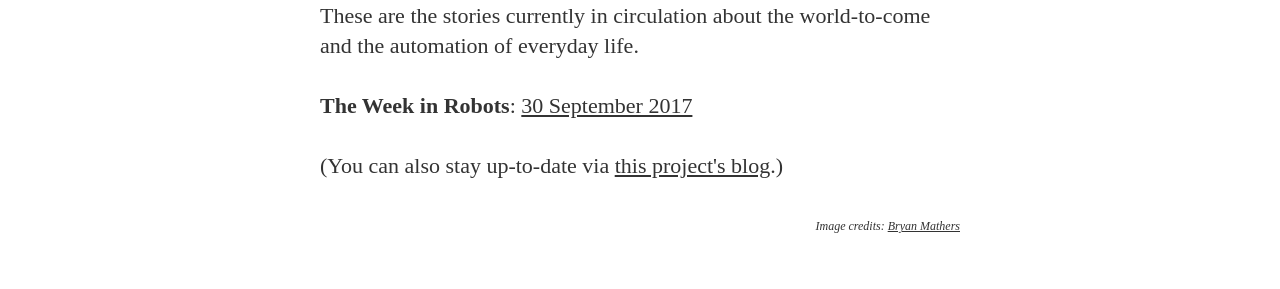
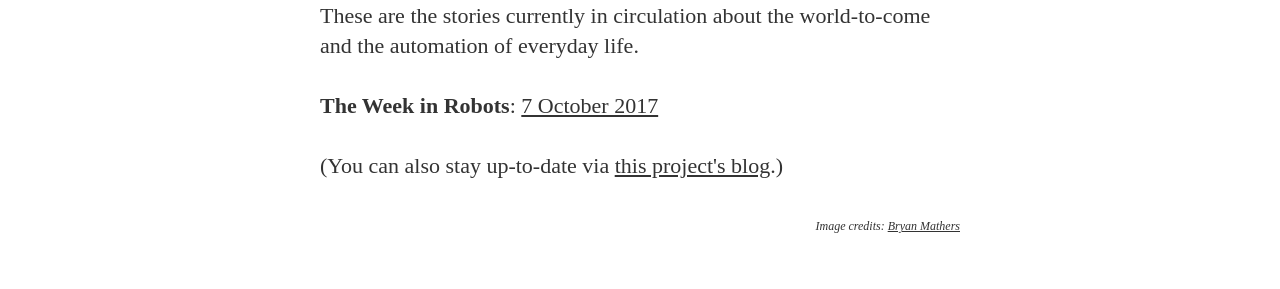
Before and after one commit to HackEducation/robot-news, a Jekyll site: the page built from index.html, in a window 1280 px wide. Shown: the part 1064-1353 px from the top of the page. Built offline with Jekyll 4.4.1, drawn with Linux system fonts in a browser that asks for light colours; nearby versions of some CDN libraries; some web fonts are replaced.

Commit message:
updated index page

```diff
--- a/index.html
+++ b/index.html
@@ -8,7 +8,7 @@
 
 <p>Each week, I update this website with the list of the latest &#8220;robot news.&#8221; These are the stories currently in circulation about the world-to-come and the automation of everyday life.</p>
 
-<p><strong>The Week in Robots</strong>: <a href="http://robots.hackeducation.com/2017/09/30/week-in-robots">30 September 2017</a></p>
+<p><strong>The Week in Robots</strong>: <a href="http://robots.hackeducation.com/2017/10/07/week-in-robots">7 October 2017</a></p>
 
 <p>(You can also stay up-to-date via <a href="http://robots.hackeducation.com/blog/">this project's blog</a>.)</p>
 
```
